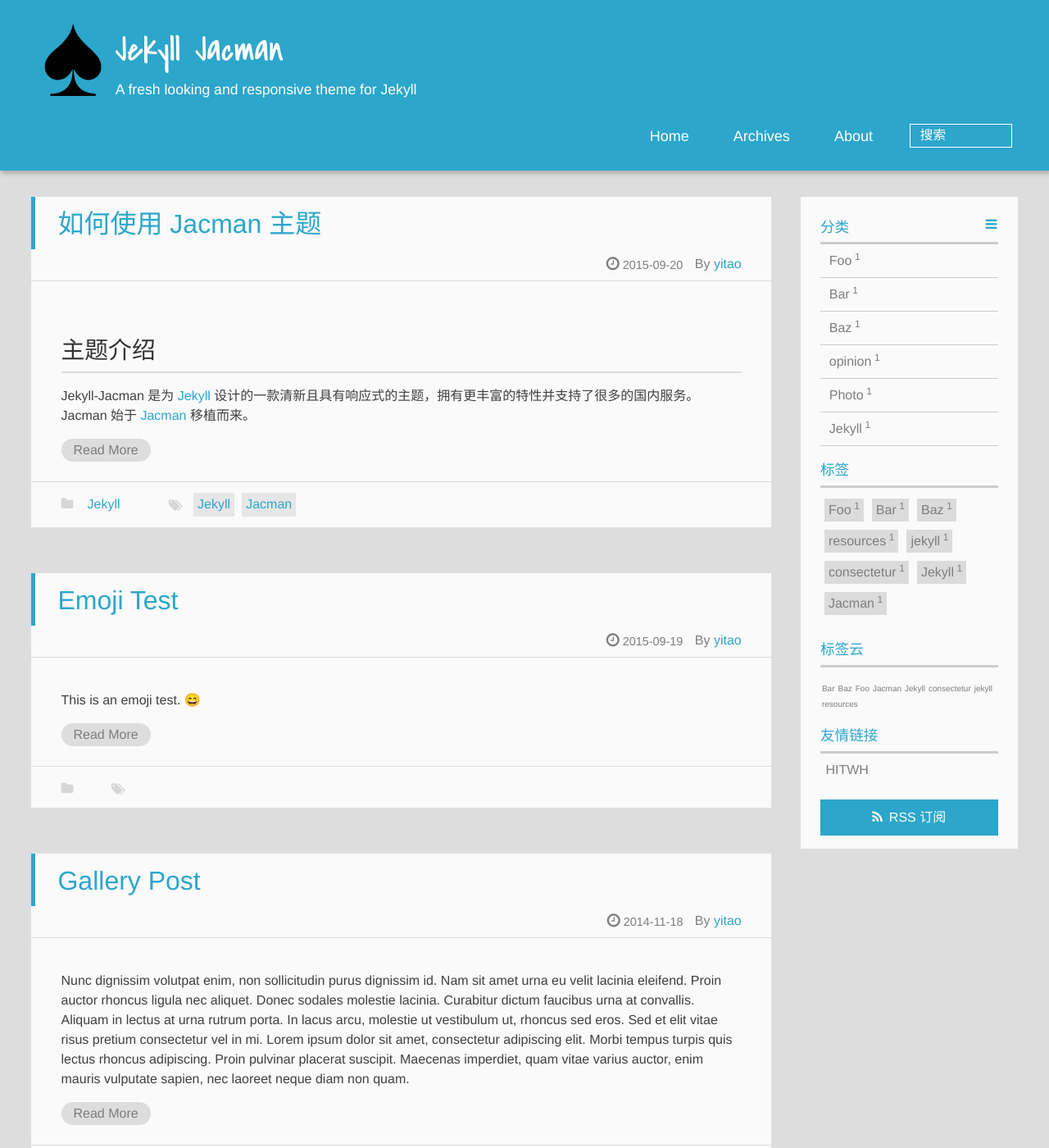
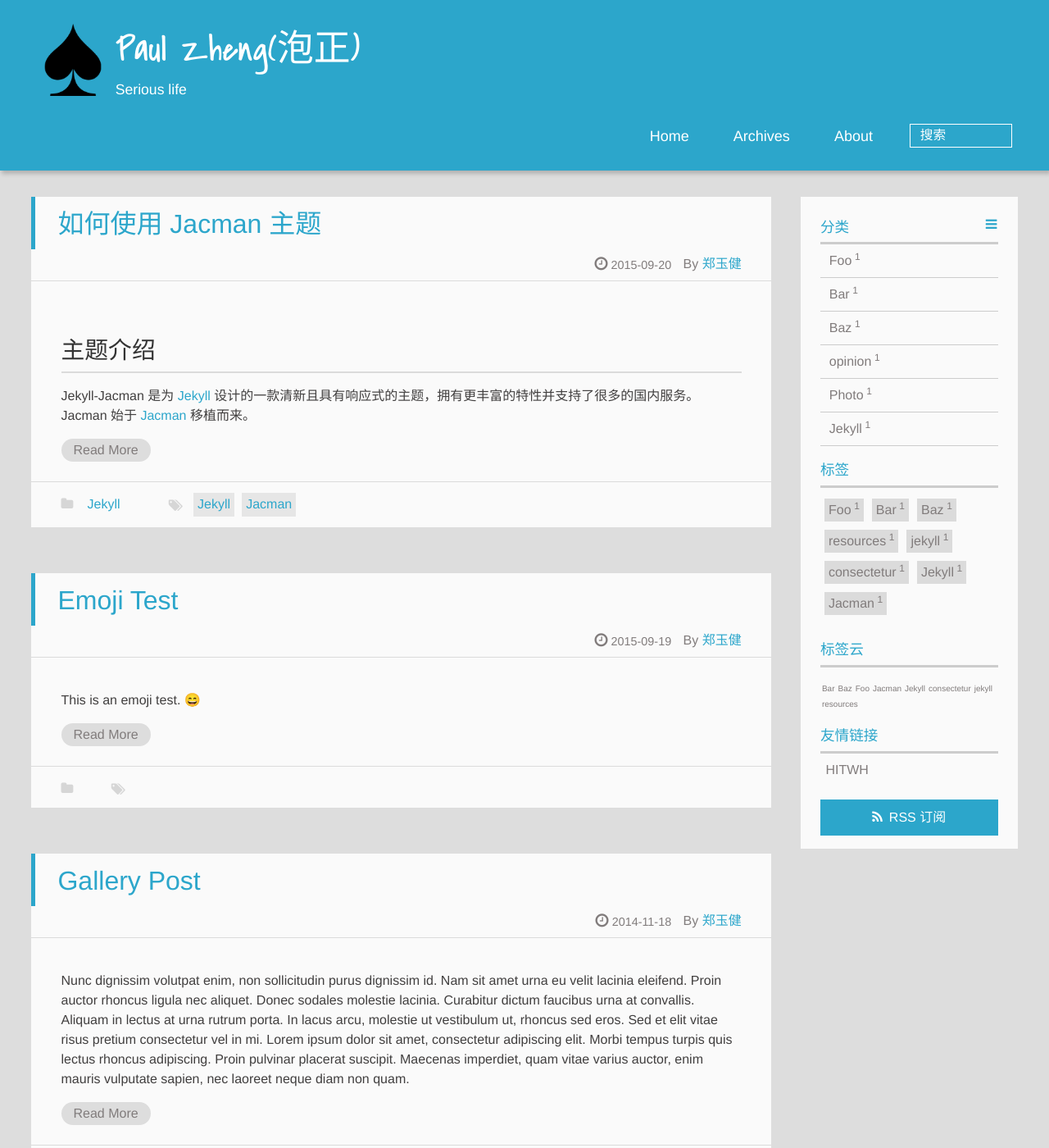
Before and after one commit to PAULYZHENG/paulyzheng.github.io, a Jekyll site: the page built from index.html, in a window 1280 px wide and 1400 px high. Shown: the whole window at 82% size. Built offline with Jekyll 4.4.1, drawn with Linux system fonts in a browser that asks for light colours; emoji names are drawn with the system emoji font; formulas are drawn with MathJax 3; the list of posts is cut into pages by our own code; some of the changed text lies outside the part shown.

Commit message:
Update _config.yml

```diff
--- a/_config.yml
+++ b/_config.yml
@@ -28,8 +28,8 @@
 paginate: 20
 
 #### Site
-title : Jekyll Jacman
-tagline: A fresh looking and responsive theme for Jekyll
+title : Paul Zheng(泡正)
+tagline: Serious life
 assets: /assets
 url:
 baseurl:
@@ -84,7 +84,7 @@
 
 #### Author information
 author:
-  name: yitao      ## e.g. wuchong Author name
+  name: 郑玉健      ## e.g. wuchong Author name
   intro_line1:  "Hello ,I'm Paul Zheng in HITWH."    ## your introduction on the bottom of the page
   intro_line2:  "This is my blog,believe it or not."  ## the 2nd line
   weibo:      ## e.g. wuchong1014 or 2176287895 for http://weibo.com/2176287895
```
